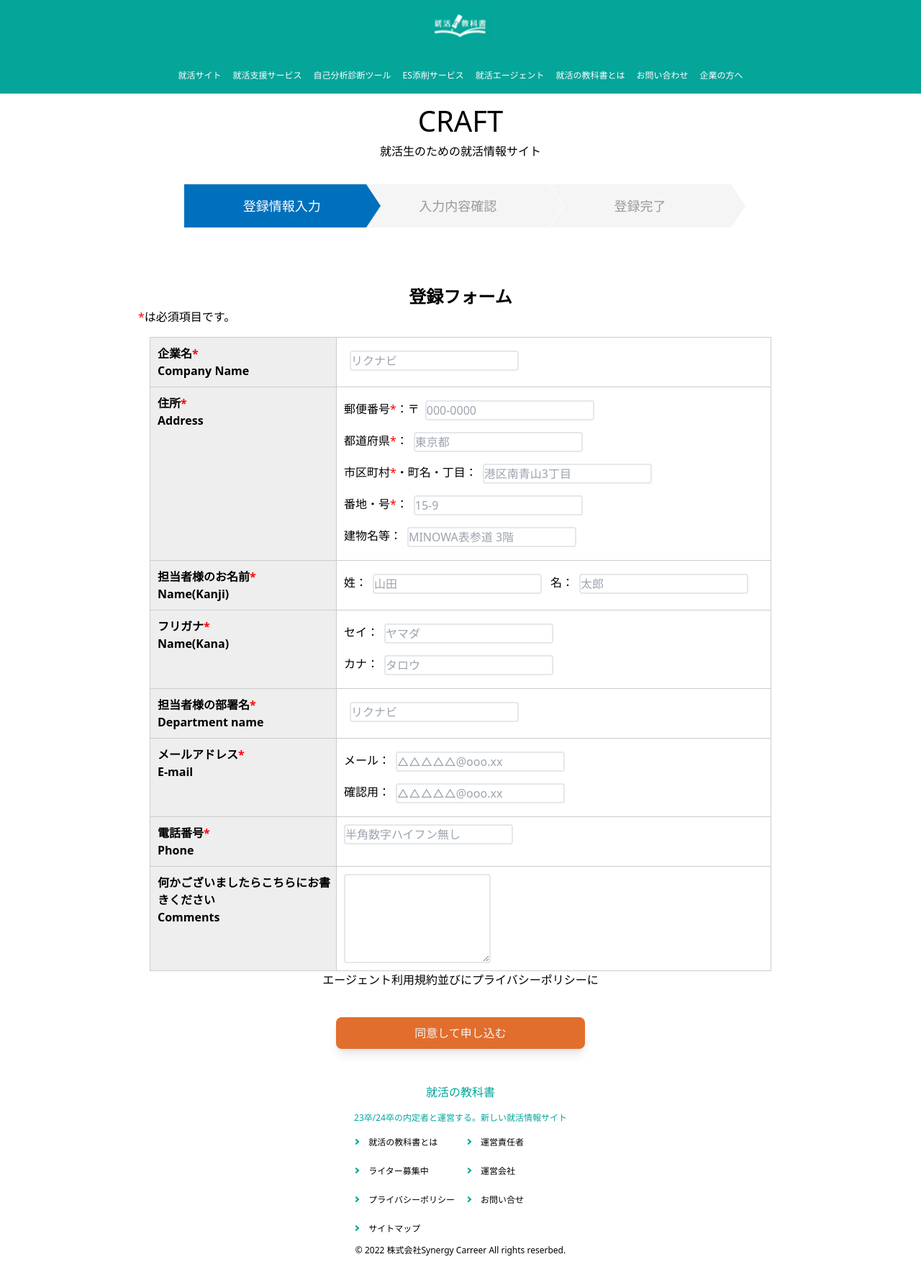
After one commit to posse-ap/-teamdev-2022-posse2-team2A-, a PHP site: page /newAgentform.php in a window 1280 px wide. The commit adds this page. Shown: the whole page at 72% size. Run offline with PHP 8.4, Linux system fonts and the light colour scheme.

Commit message:
formの概要はできた。あとは遷移先や見た目の変更

```diff
--- /dev/null
+++ b/src/user/newAgentcheck.php
@@ -0,0 +1 @@
+<!-- 新規エージェントフォーム確認 -->
--- a/src/user/newAgentcomplete.php
+++ b/src/user/newAgentcomplete.php
@@ -27,7 +27,7 @@ $_ENGver = '<span>The confirmation e-mail has been sent to you.</span><br>We wil
     </div>
     <div class="flex justify-center mr-3">
       <div class="progressbar">
-        <div class="item">会員登録情報入力</div>
+        <div class="item">登録情報入力</div>
         <div class="item">入力内容確認</div>
         <div class="item-last active">登録完了</div>
       </div>
--- /dev/null
+++ b/src/user/newAgentform.php
@@ -0,0 +1,118 @@
+<!-- 新規掲載申請フォーム -->
+<?php
+$data = explode(",", $_SERVER['QUERY_STRING']);
+?>
+
+<!DOCTYPE html>
+<html lang="ja">
+
+<head>
+    <meta charset="UTF-8">
+    <meta http-equiv="X-UA-Compatible" content="IE=edge">
+    <meta name="viewport" content="width=device-width, initial-scale=1.0">
+    <link rel="stylesheet" href="./reset.css">
+    <link rel="stylesheet" href="./style.css">
+    <link href="https://unpkg.com/tailwindcss@^2/dist/tailwind.min.css" rel="stylesheet">
+    <title>新規掲載申請フォーム</title>
+</head>
+
+<body>
+    <!-- header -->
+    <?php
+    require(dirname(__FILE__) . "/components/_header.php");
+    ?>
+    <!-- navigation -->
+    <?php
+    require(dirname(__FILE__) . "/components/_nav.php");
+    ?>
+    <main>
+    <div class="title-wrapper">
+        <h1 class="title">CRAFT</h1>
+        <h2 class="subtitle">就活生のための就活情報サイト</h2>
+    </div>
+    <div class="flex justify-center">
+        <div class="progressbar">
+            <div class="item-last active">登録情報入力</div>
+            <div class="item">入力内容確認</div>
+            <div class="item">登録完了</div>
+        </div>
+    </div>
+    <div class="form-section">
+        <div class="flex justify-around w-full">
+            <h1 class="font-bold text-2xl">登録フォーム</h1>
+        </div>
+        <p><span style="color:red">*</span>は必須項目です。</p>
+        <form action="/user/newAgentcheck.php" method="POST" class="m-2 p-2">
+            <input type="hidden" value=<?php echo $data[0]; ?> name="agent_id">
+            <table class="">
+                <tr>
+                    <th class="contact-item">企業名<span style="color:red">*</span><br>Company Name</th>
+                    <td class="contact-body">
+                        <span class="inline-block"><input class="m-2 rounded border-solid border-2" type="text" name="company_name" placeholder="リクナビ" required></span>
+                    </td>
+                </tr>
+                <tr>
+                    <th class="contact-item">住所<span style="color:red">*</span><br>Address</th>
+                    <td class="contact-body">
+                        <span class="inline-block">郵便番号<span style="color:red">*</span>：〒<input class="m-2 rounded border-solid border-2" pattern="[0-9]{3}-?[0-9]{4}" type="text" name="address" placeholder="000-0000" required></span>
+                        <span class="inline-block">都道府県<span style="color:red">*</span>：<input class="m-2 rounded border-solid border-2" type="text" name="address" placeholder="東京都" required></span>
+                        <span class="inline-block">市区町村<span style="color:red">*</span>・町名・丁目：<input class="m-2 rounded border-solid border-2" type="text" name="address" placeholder="港区南青山3丁目" required></span>
+                        <span class="inline-block">番地・号<span style="color:red">*</span>：<input class="m-2 rounded border-solid border-2" type="text" name="address" placeholder="15-9" required></span>
+                        <span class="inline-block">建物名等：<input class="m-2 rounded border-solid border-2" type="text" name="address" placeholder="MINOWA表参道 3階"></span>
+                    </td>
+                </tr>
+                <tr>
+                    <th class="contact-item">担当者様のお名前<span style="color:red">*</span><br>Name(Kanji)</th>
+                    <td class="contact-body">
+                        <span class="inline-block">姓：<input class="m-2 rounded border-solid border-2" pattern="[\u4E00-\u9FFF\u3040-\u309Fー]*" type="text" name="first_name" placeholder="山田" required></span>
+                        <span class="inline-block">名：<input class="m-2 rounded border-solid border-2"  pattern="[\u4E00-\u9FFF\u3040-\u309Fー]*" type="text" name="last_name" placeholder="太郎" required></span>
+                    </td>
+                </tr>
+                <tr>
+                    <th class="contact-item">フリガナ<span style="color:red">*</span><br>Name(Kana)</th>
+                    <td class="contact-body">
+                        <span class="inline-block">セイ：<input class="m-2 rounded border-solid border-2" pattern="[\u30A1-\u30F6]*" type="text" name="first_name_kana" placeholder="ヤマダ" required></span>
+                        <span class="inline-block">カナ：<input class="m-2 rounded border-solid border-2" pattern="[\u30A1-\u30F6]*" type="text" name="last_name_kana" placeholder="タロウ" required></span>
+                    </td>
+                </tr>
+                <tr>
+                    <th class="contact-item">担当者様の部署名<span style="color:red">*</span><br>Department name</th>
+                    <td class="contact-body">
+                        <span class="inline-block"><input class="m-2 rounded border-solid border-2" type="text" name="department_name" placeholder="リクナビ" required></span>
+                    </td>
+                </tr>
+                <tr>
+                    <th class="contact-item">メールアドレス<span style="color:red">*</span><br>E-mail</th>
+                    <td class="contact-body">
+                        <span class="inline-block">メール：<input class=" rounded border-solid border-2 m-2" id="email" pattern="[a-z0-9._%+-]+@[a-z0-9.-]+\.[a-z]{2,3}$" type="text" name="email" placeholder="△△△△△@ooo.xx" required></span>
+                        <span class="inline-block">確認用：<input class=" rounded border-solid border-2 m-2" id="emailConfirm" type="text" name="email_check" placeholder="△△△△△@ooo.xx" required oninput="CheckEmail(this)"></span>
+                    </td>
+                </tr>
+                <tr>
+                    <th class="contact-item">電話番号<span style="color:red">*</span><br>Phone</th>
+                    <td class="contact-body"><input class=" rounded border-solid border-2" type="text" pattern="^[0-9]+$" name="phone_number" placeholder="半角数字ハイフン無し" required></td>
+                </tr>
+                <tr>
+                    <th class="contact-item">何かございましたらこちらにお書きください<br>Comments</th>
+                    <td class="contact-body">
+                        <textarea class=" rounded border-solid border-2" type="text" name="comments" col="30" rows="5"></textarea>
+                    </td>
+                </tr>
+            </table>
+            <p class="w-full text-center"><a class="blue-" href="">エージェント利用規約</a>並びに<a href="">プライバシーポリシー</a>に</p>
+            <div class="flex justify-center w-full mt-10">
+                <input class="bg-orange rounded-lg text-center w-full shadow-lg hover:shadow-none sm:w-2/5 p-4 text-sm sm:text-base" type="submit" value="同意して申し込む">
+            </div>
+        </form>
+    </div>
+    </main>
+    <!-- footer -->
+    <?php
+    require(dirname(__FILE__) . "/components/_footer.php");
+    ?>
+    <!-- jquery -->
+    <script src="https://code.jquery.com/jquery-3.4.1.min.js" integrity="sha256-CSXorXvZcTkaix6Yvo6HppcZGetbYMGWSFlBw8HfCJo=" crossorigin="anonymous"></script>
+    <script src="./script.js"></script>
+</body>
+
+</html>
```
